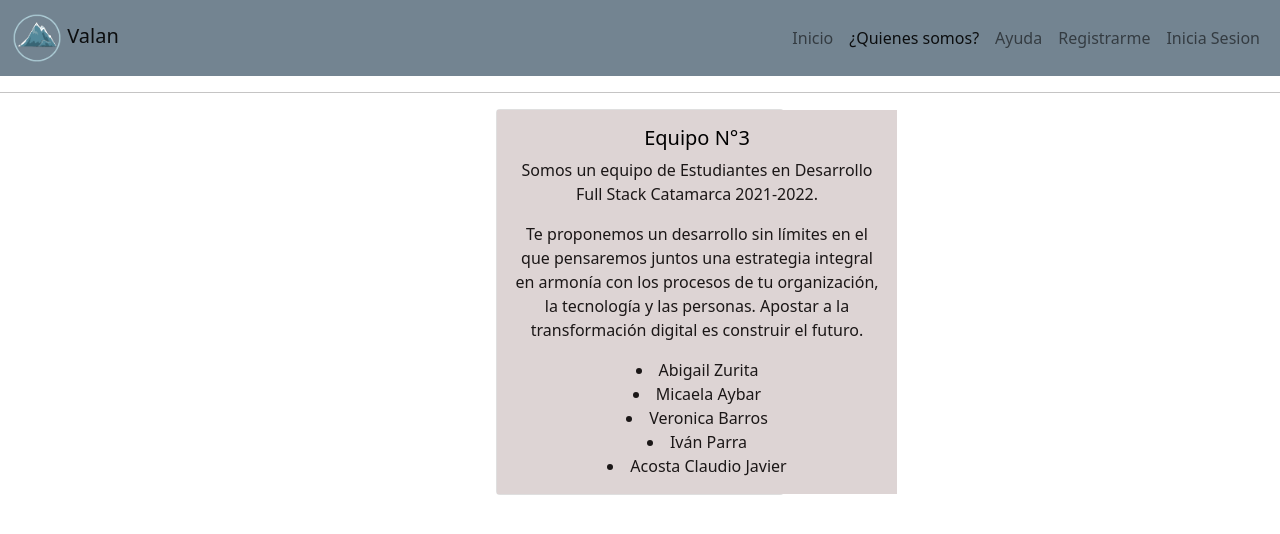
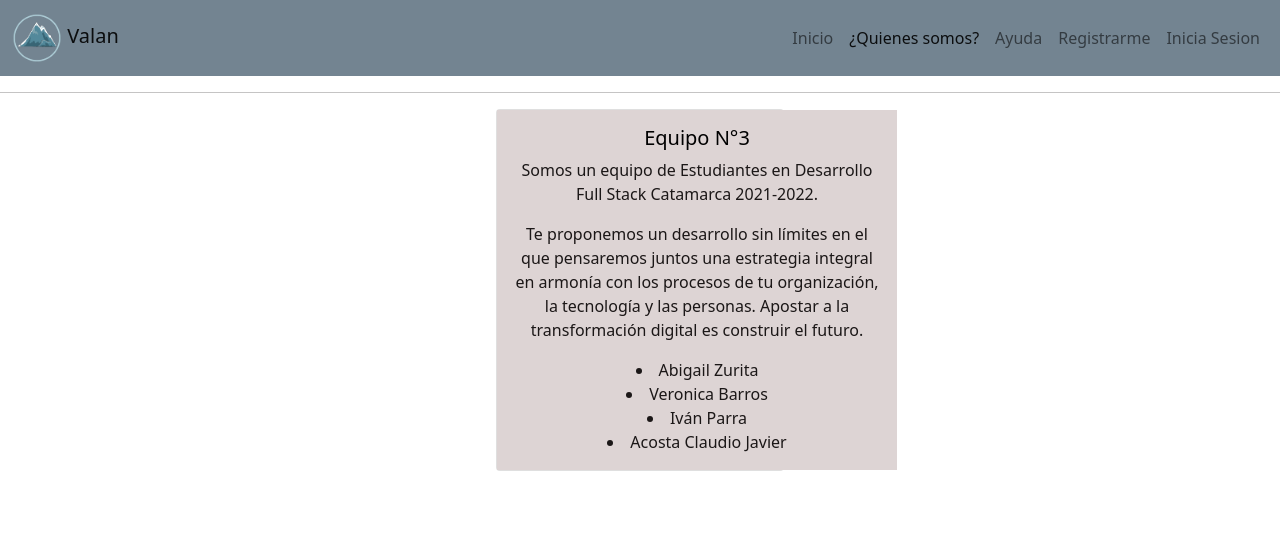
Before and after one commit to ivan966/grupo-3-grupo3catamarca, an Angular app in the folder valan/: page /#/somos in a window 1280 px wide. Shown: the top 534 px of the page. Built offline with nearby package versions, Linux system fonts and the light colour scheme.

Commit message:
quitar nombre de compañera que no pertenece al grupo

```diff
--- a/valan/src/app/components/somos/somos.component.html
+++ b/valan/src/app/components/somos/somos.component.html
@@ -11,9 +11,6 @@
 
                 <li>
                     Abigail Zurita
-                </li>
-                <li>
-                    Micaela Aybar
                 </li>
                 <li>
                     Veronica Barros
```
